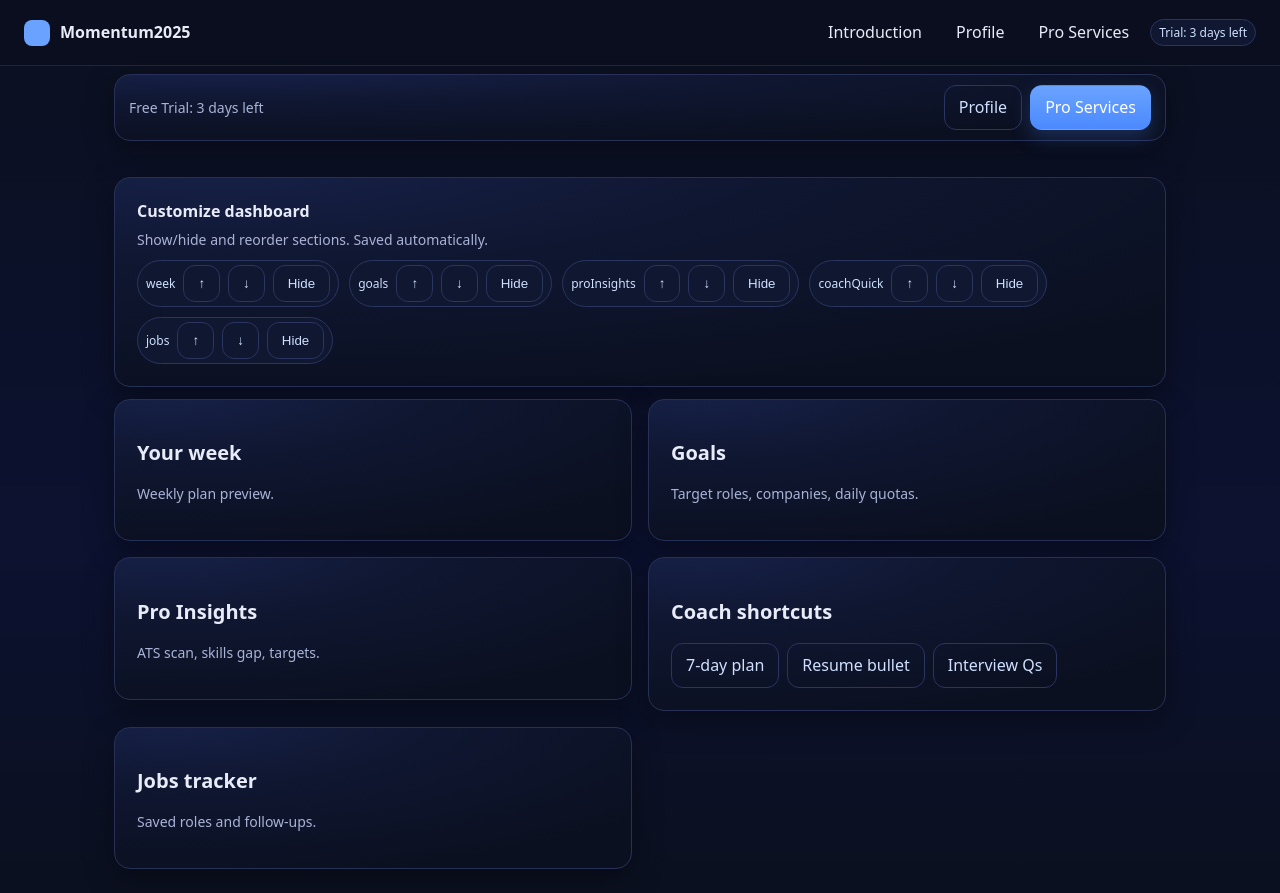
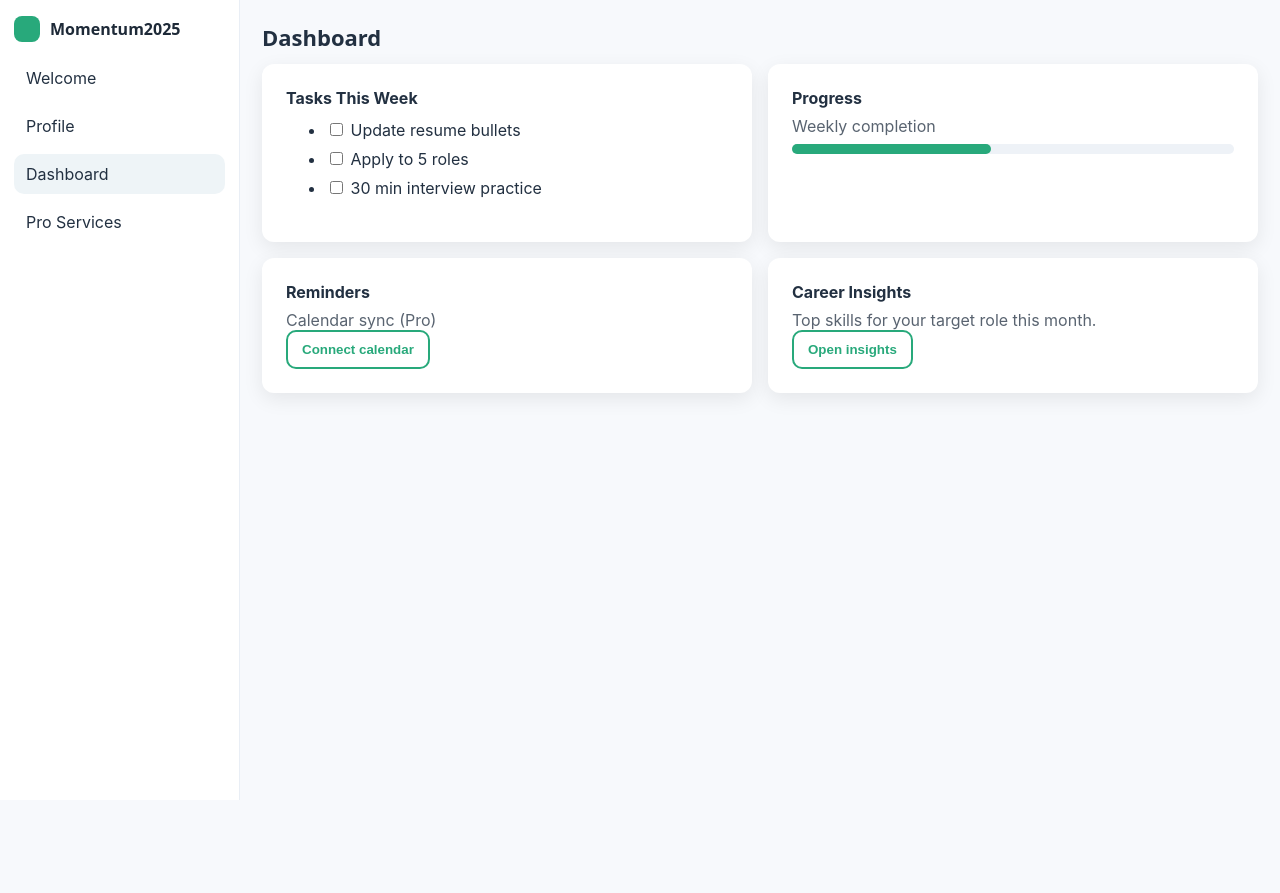
Before and after one commit to AGoff2689/Momentum2025, a Next.js app: page /dashboard in a window 1280 px wide. After the commit the page ends 800 px from the top, so only its background shows below. Built offline with nearby package versions, Linux system fonts and the light colour scheme.

Commit message:
Force redeploy + ensure latest polish

```diff
--- a/app/components/Sidebar.tsx
+++ b/app/components/Sidebar.tsx
@@ -1,19 +1,22 @@
 "use client";
-const Item = ({ href, label, icon }:{ href:string; label:string; icon:string }) => (
-  <a className="nav-item" href={href}><span>{icon}</span><span>{label}</span></a>
-);
-export default function Sidebar() {
+import Link from "next/link";
+import { usePathname } from "next/navigation";
+
+export default function Sidebar(){
+  const path = usePathname();
+  const active = (p:string)=> path===p ? "side-link active" : "side-link";
   return (
     <aside className="sidebar">
-      <div className="subtle" style={{ marginBottom:".5rem", fontWeight:700 }}>Navigation</div>
-      <div style={{ display:"grid", gap:".4rem" }}>
-        <Item href="/dashboard" label="Overview" icon="📊" />
-        <Item href="/free" label="Free Tools" icon="🧰" />
-        <Item href="/resume" label="Resume" icon="📄" />
-        <Item href="/jobs" label="Job Tracker" icon="🗂️" />
-        <Item href="/analytics" label="Analytics" icon="📈" />
-        <Item href="/settings" label="Settings" icon="⚙️" />
+      <div className="logoRow">
+        <div className="logoDot" />
+        <div className="brand">Momentum2025</div>
       </div>
+      <nav className="side-nav">
+        <Link className={active("/")} href="/">Welcome</Link>
+        <Link className={active("/profile")} href="/profile">Profile</Link>
+        <Link className={active("/dashboard")} href="/dashboard">Dashboard</Link>
+        <Link className={active("/pro")} href="/pro">Pro Services</Link>
+      </nav>
     </aside>
   );
 }
--- a/app/dashboard/page.tsx
+++ b/app/dashboard/page.tsx
@@ -1,76 +1,37 @@
-"use client";
-import { useEffect, useState } from "react";
-import ProGate from "../components/ProGate";
+export default function Dashboard(){
+  const stub = (m:string)=>()=>alert(m+" (stub)");
+  return (
+    <main>
+      <h1 className="h2" style={{marginBottom:12}}>Dashboard</h1>
+      <div className="grid-2">
+        <div className="card card-lg">
+          <strong>Tasks This Week</strong>
+          <ul style={{lineHeight:1.8,marginTop:8}}>
+            <li><input type="checkbox" /> Update resume bullets</li>
+            <li><input type="checkbox" /> Apply to 5 roles</li>
+            <li><input type="checkbox" /> 30 min interview practice</li>
+          </ul>
+        </div>
 
-type Prefs = { order: string[]; hidden: string[] };
-const KEY = "m25:dashPrefs";
-const DEFAULT_ORDER = ["week","goals","proInsights","coachQuick","jobs"];
+        <div className="card card-lg">
+          <strong>Progress</strong>
+          <div className="subtle" style={{margin:"8px 0"}}>Weekly completion</div>
+          <div style={{height:10,background:"#eef2f7",borderRadius:999}}>
+            <div style={{width:"45%",height:"100%",background:"var(--color-accent)",borderRadius:999}}/>
+          </div>
+        </div>
 
-function usePrefs(){
-  const [prefs,setPrefs]=useState<Prefs>({order:DEFAULT_ORDER, hidden:[]});
-  useEffect(()=>{ try{ const p=localStorage.getItem(KEY); if(p) setPrefs(JSON.parse(p)); }catch{} },[]);
-  useEffect(()=>{ try{ localStorage.setItem(KEY, JSON.stringify(prefs)); }catch{} },[prefs]);
-  const toggleHide = (id:string)=> setPrefs(p=>({
-    ...p, hidden: p.hidden.includes(id) ? p.hidden.filter(x=>x!==id) : [...p.hidden,id]
-  }));
-  const move = (id:string, dir:-1|1)=> setPrefs(p=>{
-    const arr=[...p.order]; const i=arr.indexOf(id); if(i===-1) return p;
-    const j=i+dir; if(j<0||j>=arr.length) return p;
-    const tmp=arr[i]; arr[i]=arr[j]; arr[j]=tmp; return {...p, order:arr};
-  });
-  return { prefs, toggleHide, move };
-}
+        <div className="card card-lg">
+          <strong>Reminders</strong>
+          <div className="subtle" style={{marginTop:8}}>Calendar sync (Pro)</div>
+          <button className="btn btn-outline" onClick={stub("Connect calendar")}>Connect calendar</button>
+        </div>
 
-export default function Dashboard(){
-  const { prefs, toggleHide, move } = usePrefs();
-
-  const cards: Record<string, JSX.Element> = {
-    week: (
-      <div className="card card-lg"><h2 className="h2">Your week</h2><p className="subtle">Weekly plan preview.</p></div>
-    ),
-    goals: (
-      <div className="card card-lg"><h2 className="h2">Goals</h2><p className="subtle">Target roles, companies, daily quotas.</p></div>
-    ),
-    proInsights: (
-      <ProGate>
-        <div className="card card-lg"><h2 className="h2">Pro Insights</h2><p className="subtle">ATS scan, skills gap, targets.</p></div>
-      </ProGate>
-    ),
-    coachQuick: (
-      <div className="card card-lg">
-        <h2 className="h2">Coach shortcuts</h2>
-        <div style={{display:"flex",gap:8,flexWrap:"wrap"}}>
-          <a className="btn btn-outline" href="/coach">7-day plan</a>
-          <a className="btn btn-outline" href="/coach">Resume bullet</a>
-          <a className="btn btn-outline" href="/coach">Interview Qs</a>
+        <div className="card card-lg">
+          <strong>Career Insights</strong>
+          <div className="subtle" style={{marginTop:8}}>Top skills for your target role this month.</div>
+          <button className="btn btn-outline" onClick={stub("Open insights")}>Open insights</button>
         </div>
-      </div>
-    ),
-    jobs: (
-      <div className="card card-lg"><h2 className="h2">Jobs tracker</h2><p className="subtle">Saved roles and follow-ups.</p></div>
-    ),
-  };
-
-  return (
-    <main className="container" style={{paddingTop:12}}>
-      <div className="card card-lg" style={{marginBottom:12}}>
-        <strong>Customize dashboard</strong>
-        <div className="subtle" style={{marginTop:6}}>Show/hide and reorder sections. Saved automatically.</div>
-        <div style={{display:"flex",gap:10,flexWrap:"wrap",marginTop:10}}>
-          {DEFAULT_ORDER.map(id=>(
-            <div key={id} className="badge" style={{display:"flex",alignItems:"center",gap:8}}>
-              <span>{id}</span>
-              <button className="btn btn-outline" onClick={()=>move(id,-1)}>↑</button>
-              <button className="btn btn-outline" onClick={()=>move(id, 1)}>↓</button>
-              <button className="btn btn-outline" onClick={()=>toggleHide(id)}>
-                {prefs.hidden.includes(id)?"Show":"Hide"}
-              </button>
-            </div>
-          ))}
-        </div>
-      </div>
-      <div className="grid-2">
-        {prefs.order.filter(id=>!prefs.hidden.includes(id)).map(id => <div key={id}>{cards[id]}</div>)}
       </div>
     </main>
   );
--- a/app/layout.tsx
+++ b/app/layout.tsx
@@ -1,20 +1,24 @@
-import "./globals.css";
-import { Inter } from "next/font/google";
-import Header from "./components/Header";
-import StartTrial from "./components/StartTrial";
-import TrialBanner from "./components/TrialBanner";
+import "../styles/theme.css";
+import type { Metadata } from "next";
+import Sidebar from "./components/Sidebar";
 
-export const metadata = { title:"Momentum2025", description:"Advance your career with AI tools" };
-const inter = Inter({ subsets:["latin"], variable:"--font-body" });
+export const metadata: Metadata = {
+  title: "Momentum2025",
+  description: "Advance your career with AI-powered coaching.",
+};
 
 export default function RootLayout({ children }: { children: React.ReactNode }) {
   return (
     <html lang="en">
-      <body className={inter.variable}>
-        <StartTrial />
-        <Header />
-        <TrialBanner />
-        {children}
+      <body>
+        <div className="app-shell">
+          <Sidebar />
+          <div className="content">
+            <div className="content-inner">
+              {children}
+            </div>
+          </div>
+        </div>
       </body>
     </html>
   );
--- a/styles/theme.css
+++ b/styles/theme.css
@@ -1,22 +1,80 @@
 :root{
-  --color-primary:#1E3A8A;--color-secondary:#374151;--color-accent:#0EA5E9;
-  --color-success:#10B981;--color-bg:#FFFFFF;--color-surface:#F8FAFC;
-  --color-border:#E5E7EB;--color-text:#111827;--color-muted:#6B7280;
-  --radius-sm:8px;--radius:12px;--radius-lg:16px;
-  --shadow-sm:0 1px 2px rgba(0,0,0,.06);--shadow:0 4px 12px rgba(0,0,0,.08)
+  --color-primary:#1E2A38; /* Navy */
+  --color-accent:#28A97B;  /* Emerald */
+  --color-bg:#F7F9FC;
+  --color-text:#223041;
+  --radius:12px;
+  --shadow:0 6px 20px rgba(0,0,0,.08);
+  --font-body:'Inter',system-ui,Arial,sans-serif;
+  --font-head:'Poppins',system-ui,Arial,sans-serif;
 }
-body{margin:0;color:var(--color-text);background:var(--color-bg)}
-.header{position:sticky;top:0;background:#fff;border-bottom:1px solid var(--color-border)}
-.header-inner{display:flex;align-items:center;justify-content:space-between;height:64px;padding:0 1rem}
-.sidebar{width:260px;min-height:100dvh;background:#fff;border-right:1px solid var(--color-border);padding:1rem .75rem}
-.nav-item{display:flex;gap:.6rem;padding:.6rem .7rem;border-radius:8px;color:var(--color-secondary)}
-.nav-item:hover{background:var(--color-surface);color:var(--color-primary)}
-.container{max-width:1100px;margin:0 auto;padding:0 1rem}
-.card{background:#fff;border:1px solid var(--color-border);border-radius:12px;box-shadow:var(--shadow-sm);padding:1rem}
-.card-lg{padding:1.25rem;border-radius:16px;box-shadow:var(--shadow)}
-.btn{display:inline-flex;align-items:center;justify-content:center;padding:.7rem 1rem;border-radius:8px;font-weight:600;border:1px solid transparent;cursor:pointer}
-.btn-primary{background:var(--color-primary);color:#fff}
-.btn-outline{background:#fff;color:var(--color-primary);border-color:var(--color-primary)}
-.subtle{color:var(--color-muted)}
-.h1{font-weight:800;font-size:clamp(1.8rem,4vw,2.4rem)}
-.h2{font-weight:700;font-size:clamp(1.4rem,3vw,1.8rem)}
+
+*{box-sizing:border-box}
+html,body{height:100%}
+body{
+  margin:0;
+  background:var(--color-bg);
+  color:var(--color-text);
+  font-family:var(--font-body);
+  -webkit-font-smoothing:antialiased;
+  -moz-osx-font-smoothing:grayscale;
+}
+
+a{color:inherit;text-decoration:none}
+.container{max-width:1100px;margin:0 auto;padding:0 20px}
+.main{padding:24px 0}
+
+.h1{font-family:var(--font-head);font-size:34px;letter-spacing:.2px;margin:0 0 6px}
+.h2{font-family:var(--font-head);font-size:22px;margin:0}
+.subtle{opacity:.75}
+
+.card{
+  background:#fff;border-radius:var(--radius);
+  box-shadow:var(--shadow);padding:16px;
+}
+.card-lg{padding:24px}
+
+.btn{
+  border:0;border-radius:10px;padding:10px 14px;cursor:pointer;
+  font-weight:600;transition:transform .08s ease,opacity .2s ease;
+}
+.btn:active{transform:translateY(1px)}
+.btn-primary{background:var(--color-accent);color:#fff}
+.btn-primary:hover{opacity:.95}
+.btn-outline{background:transparent;border:2px solid var(--color-accent);color:var(--color-accent)}
+.btn-outline:hover{background:var(--color-accent);color:#fff}
+
+.input,.textarea{
+  width:100%;border:1px solid #e3e8ef;border-radius:10px;padding:10px 12px;
+  background:#fff;color:var(--color-text)
+}
+.textarea{min-height:140px;resize:vertical}
+.label{font-size:13px;opacity:.8;margin-bottom:6px;display:block}
+
+.grid-2{display:grid;grid-template-columns:repeat(2,minmax(0,1fr));gap:16px}
+@media (max-width:900px){.grid-2{grid-template-columns:1fr}}
+
+.header{position:sticky;top:0;background:#fff;border-bottom:1px solid #e9eef5;z-index:40}
+.header-inner{display:flex;align-items:center;justify-content:space-between;gap:14px;padding:10px 16px}
+.nav-item{padding:8px 10px;border-radius:8px}
+.nav-item.active{background:#eef4f7}
+
+.badge{
+  padding:6px 10px;background:#eefaf5;color:#0f6a4d;border-radius:999px;font-weight:600;font-size:12px
+}
+
+/* Sidebar layout */
+.app-shell{display:flex;min-height:100vh}
+.sidebar{
+  width:240px;background:#fff;border-right:1px solid #e9eef5;
+  padding:16px 14px;position:sticky;top:0;height:100vh
+}
+.logoRow{display:flex;align-items:center;gap:10px;margin-bottom:16px}
+.logoDot{width:26px;height:26px;border-radius:8px;background:var(--color-accent)}
+.brand{font-family:var(--font-head);font-weight:700;color:var(--color-primary)}
+.side-nav{display:flex;flex-direction:column;gap:8px;margin-top:10px}
+.side-link{padding:10px 12px;border-radius:10px}
+.side-link.active{background:#eef4f7}
+
+.content{flex:1;min-width:0}
+.content-inner{padding:22px}
```
Also changed, not shown: app/page.tsx (+23 -7 lines), app/pro/page.tsx (+11 -27 lines), 1 other file (tests, documents, lock files or other folders).
